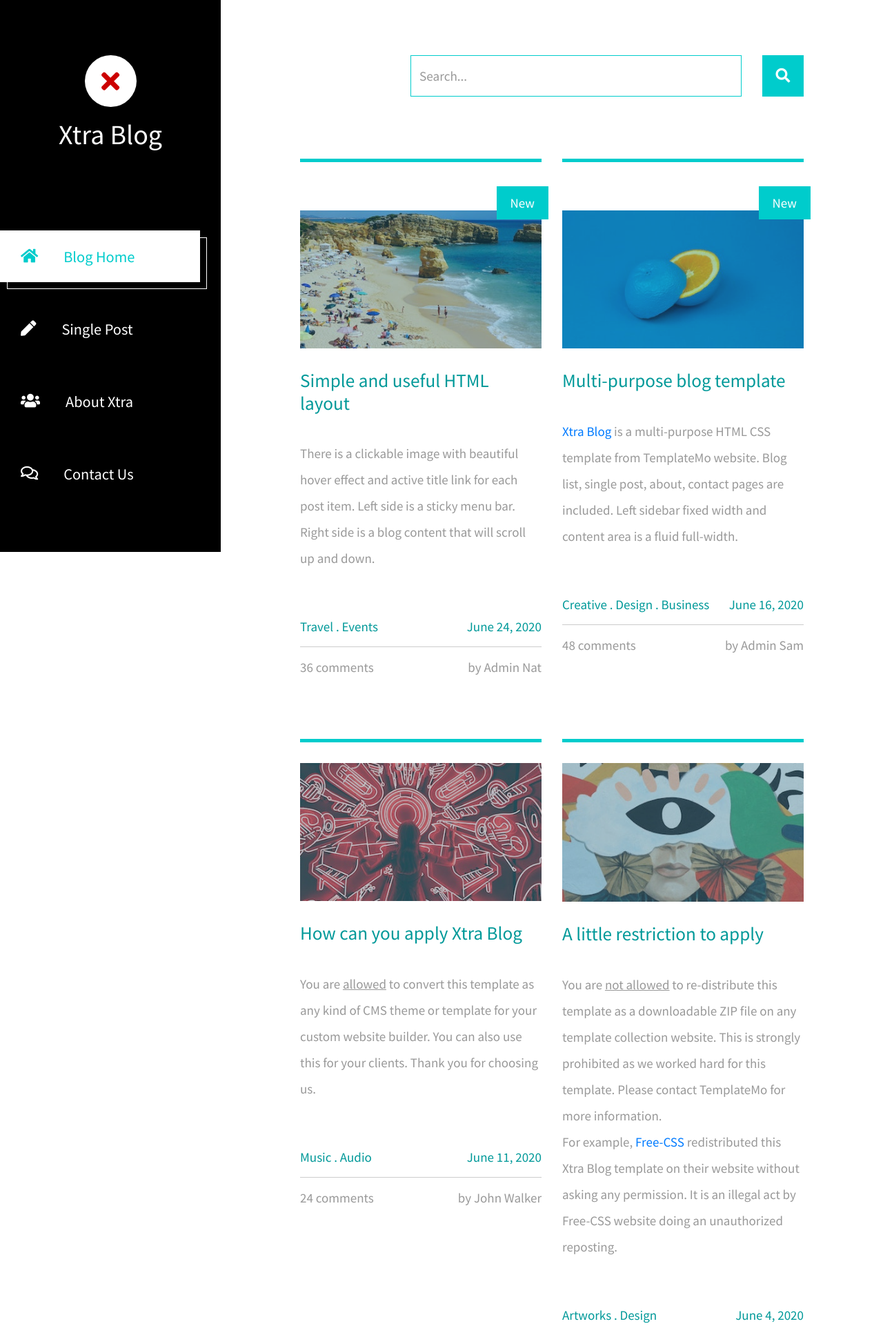
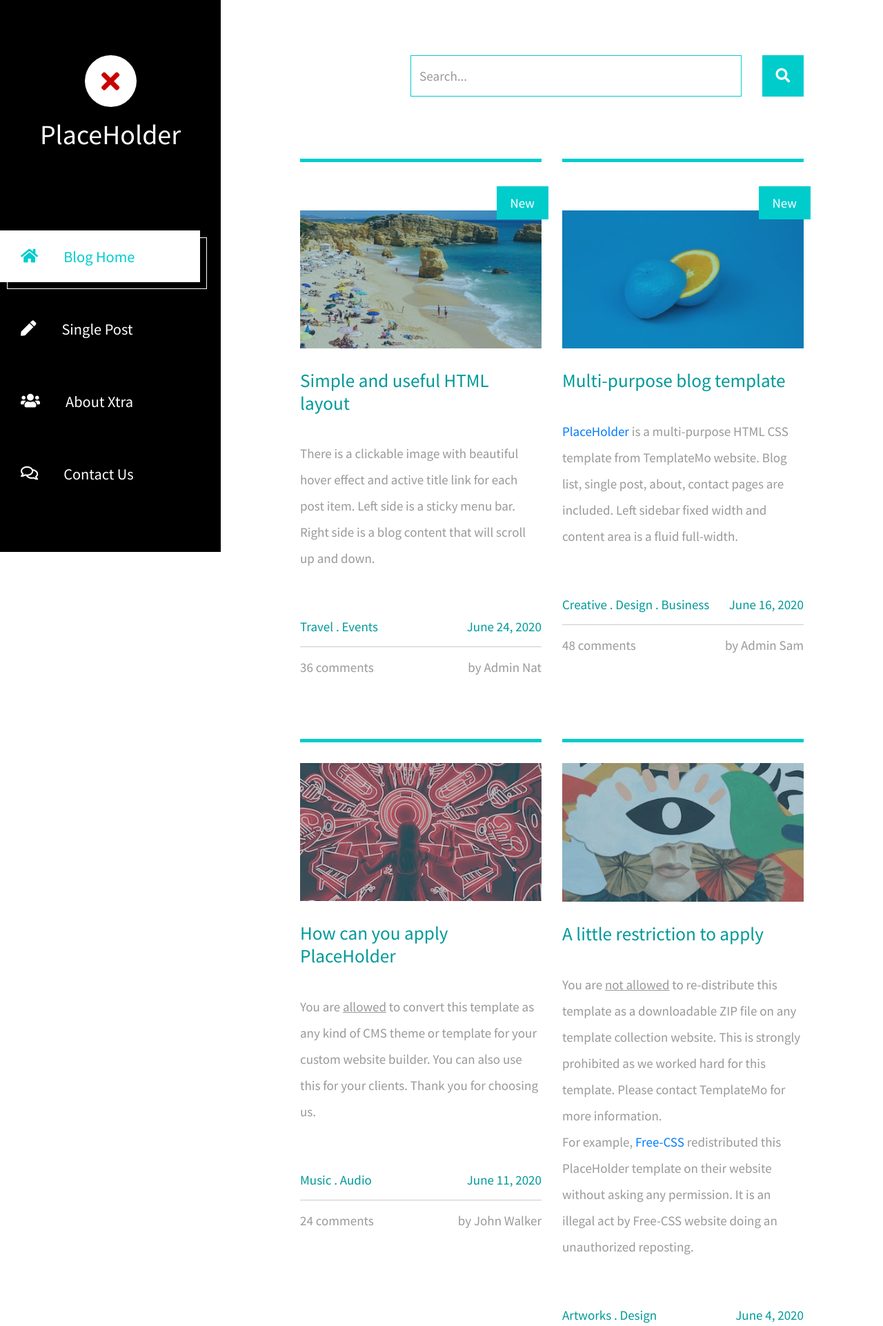
Before and after one commit to DanielEmdio/PECI, a Flask app: page / in a window 1280 px wide. Shown: the top 1922 px of the page at 69% size. Run offline with Flask 3, Linux system fonts and the light colour scheme; some libraries are stand-ins or nearby versions.

Commit message:
Some Adds and Changes

```diff
--- a/Projeto/database.py
+++ b/Projeto/database.py
@@ -24,26 +24,6 @@
 def serve_favicon():
     return send_from_directory('static/img/html', 'icon.ico')
 
-# Function to fetch non-restricted videos for a user
-def get_non_restricted_videos(username):
-    conn = sqlite3.connect('database.db')
-    cursor = conn.cursor()
-
-    # Fetch non-restricted videos for the specified user
-    cursor.execute("SELECT video FROM PTs WHERE user = ? AND restrictedVideo = 0", (username,))
-
-    videos = cursor.fetchall()
-    conn.close()
-    return videos
-
-# Route to display videos for a user
-@app.route('/user_videos/<username>')
-def user_videos(username):
-    videos = get_non_restricted_videos(username)
-    return render_template('videos.html', username=username, videos=videos)
-
-
-
 @app.route('/post')
 def exibir_video():
     video_path = get_video_path_from_database('user1')  # Obtém o caminho do vídeo do banco de dados
@@ -69,6 +49,10 @@
 
 
 @app.route('/')
+def index():
+    return render_template('index.html')
+
+@app.route('/index')
 def blogHome():
     return render_template('index.html')
 
@@ -84,9 +68,6 @@
 def post():
     return render_template('post.html')
 
-@app.route('/user_video')
-def user_video():
-    return render_template('user_video.html')
 
 
 if __name__ == '__main__':
--- a/Projeto/templates/index.html
+++ b/Projeto/templates/index.html
@@ -3,14 +3,14 @@
 <head>
 	<meta charset="UTF-8">
 	<meta name="viewport" content="width=device-width, initial-scale=1.0">
-	<title>Xtra Blog</title>
+	<title>PlaceHolder</title>
 	<link rel="stylesheet" href="fontawesome/css/all.min.css"> <!-- https://fontawesome.com/ -->
 	<link href="https://fonts.googleapis.com/css2?family=Source+Sans+Pro&display=swap" rel="stylesheet"> <!-- https://fonts.google.com/ -->
     <link href="css/bootstrap.min.css" rel="stylesheet">
     <link href="css/templatemo-xtra-blog.css" rel="stylesheet">
 <!--
 
-TemplateMo 553 Xtra Blog
+TemplateMo 553 PlaceHolder
 
 https://templatemo.com/tm-553-xtra-blog
 
@@ -24,7 +24,7 @@
             </button>
             <div class="tm-site-header">
                 <div class="mb-3 mx-auto tm-site-logo"><i class="fas fa-times fa-2x"></i></div>
-                <h1 class="text-center">Xtra Blog</h1>
+                <h1 class="text-center">PlaceHolder</h1>
             </div>
             <nav class="tm-nav" id="tm-nav">
                 <ul>
@@ -61,7 +61,7 @@
                 </a>
             </div>
             <p class="tm-mb-80 pr-5 text-white">
-                Xtra Blog is a multi-purpose HTML template from TemplateMo website. Left side is a sticky menu bar. Right side content will scroll up and down.
+                PlaceHolder is a multi-purpose HTML template from TemplateMo website. Left side is a sticky menu bar. Right side content will scroll up and down.
             </p>
         </div>
     </header>
@@ -112,7 +112,7 @@
                         <h2 class="tm-pt-30 tm-color-primary tm-post-title">Multi-purpose blog template</h2>
                     </a>
                     <p class="tm-pt-30">
-                        <a rel="nofollow" href="https://templatemo.com/tm-553-xtra-blog" target="_blank">Xtra Blog</a>  is a multi-purpose HTML CSS template from TemplateMo website.
+                        <a rel="nofollow" href="https://templatemo.com/tm-553-xtra-blog" target="_blank">PlaceHolder</a>  is a multi-purpose HTML CSS template from TemplateMo website.
                         Blog list, single post, about, contact pages are included. Left sidebar fixed width and content area is a fluid full-width.
                     </p>
                     <div class="d-flex justify-content-between tm-pt-45">
@@ -131,7 +131,7 @@
                         <div class="tm-post-link-inner">
                             <img src="img/img-03.jpg" alt="Image" class="img-fluid">
                         </div>
-                        <h2 class="tm-pt-30 tm-color-primary tm-post-title">How can you apply Xtra Blog</h2>
+                        <h2 class="tm-pt-30 tm-color-primary tm-post-title">How can you apply PlaceHolder</h2>
                     </a>
                     <p class="tm-pt-30">
                         You are <u>allowed</u> to convert this template as any kind of CMS theme or template for your custom website builder.
@@ -158,7 +158,7 @@
                     <p class="tm-pt-30">
                         You are <u>not allowed</u> to re-distribute this template as a downloadable ZIP file on any template collection
                         website. This is strongly prohibited as we worked hard for this template. Please contact TemplateMo for more information.
-                		<br>For example, <a href="https://www.free-css.com/free-css-templates/page272/xtra-blog" target="_blank">Free-CSS</a> redistributed this Xtra Blog template on their website without asking any permission. It is an illegal act by Free-CSS website doing an unauthorized reposting.</p>
+                		<br>For example, <a href="https://www.free-css.com/free-css-templates/page272/xtra-blog" target="_blank">Free-CSS</a> redistributed this PlaceHolder template on their website without asking any permission. It is an illegal act by Free-CSS website doing an unauthorized reposting.</p>
                     <div class="d-flex justify-content-between tm-pt-45">
                         <span class="tm-color-primary">Artworks . Design</span>
                         <span class="tm-color-primary">June 4, 2020</span>
@@ -175,7 +175,7 @@
                         <div class="tm-post-link-inner">
                             <img src="img/img-05.jpg" alt="Image" class="img-fluid">
                         </div>
-                        <h2 class="tm-pt-30 tm-color-primary tm-post-title">Color hexa values of Xtra Blog</h2>
+                        <h2 class="tm-pt-30 tm-color-primary tm-post-title">Color hexa values of PlaceHolder</h2>
                     </a>
                     <p class="tm-pt-30">
                         If you wish to kindly support us, please contact us or contribute a small PayPal amount to info [at] templatemo.com that is helpful for us.
@@ -246,7 +246,7 @@
                     Design: <a rel="nofollow" target="_parent" href="https://templatemo.com" class="tm-external-link">TemplateMo</a>
                 </div>
                 <div class="col-md-6 col-12 tm-color-gray tm-copyright">
-                    Copyright 2020 Xtra Blog Company Co. Ltd.
+                    Copyright 2020 PlaceHolder Company Co. Ltd.
                 </div>
             </footer>
         </main>
```
Also changed, not shown: Projeto/templates/about.html (+5 -5 lines), Projeto/templates/contact.html (+5 -5 lines), Projeto/templates/post.html (+7 -7 lines), Projeto/templates/user_videos.html (deleted, +0 -14 lines).
